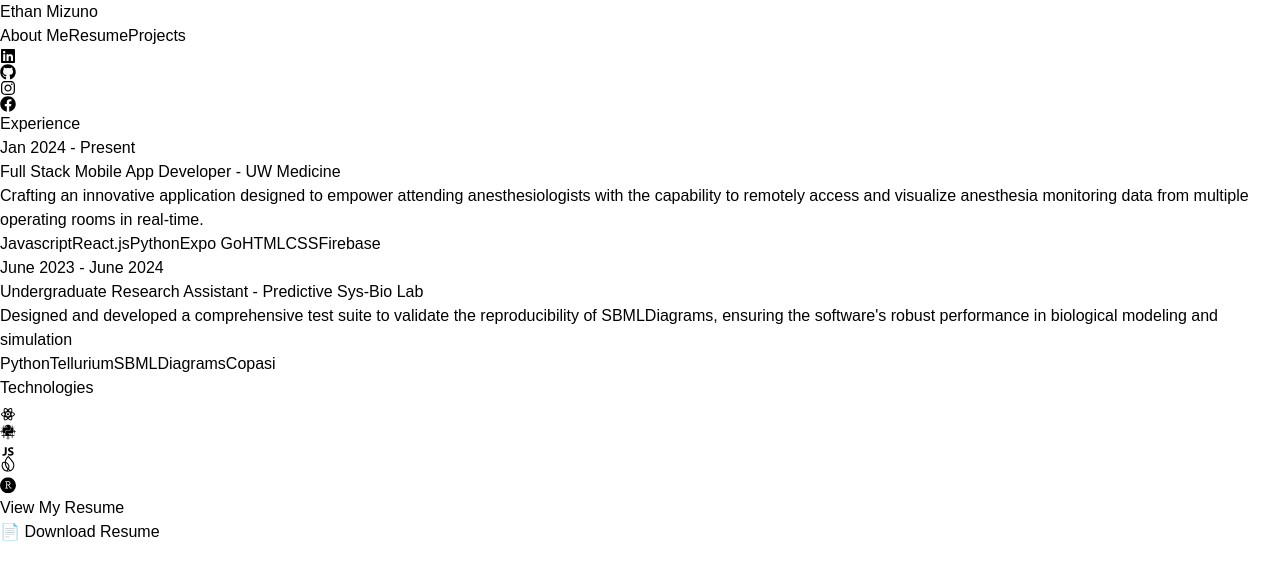
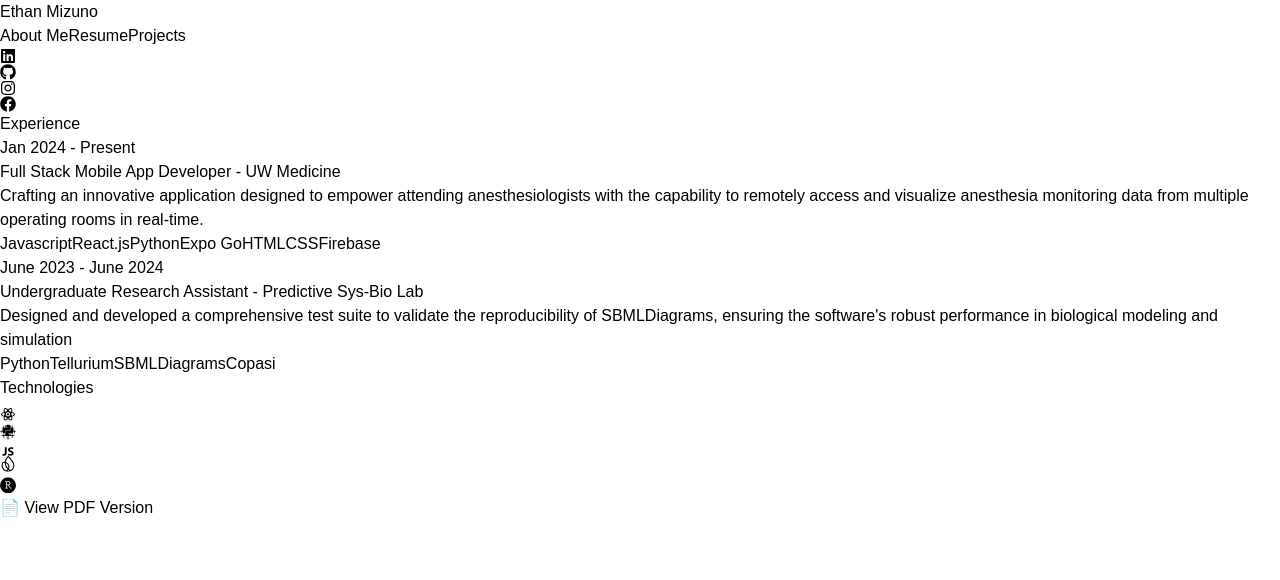
Before and after one commit to ethanmizuno16/Personal-Portfolio, a React (Vite) app: page /resume in a window 1280 px wide. Shown: the top 580 px of the page. Built offline with nearby package versions, Linux system fonts and the light colour scheme; a web font is replaced by a local one.

Commit message:
added resume pdf to page

```diff
--- a/src/components/Resume.jsx
+++ b/src/components/Resume.jsx
@@ -7,14 +7,13 @@ const Resume = () => {
       <Experience />
       <Technologies />
       <div className="text-center mt-10">
-        <h2 className="text-2xl font-bold">View My Resume</h2>
         <a
-          href="/documents/resume.pdf"
+          href="/Ethan Mizuno Resume January 2025.pdf"
           target="_blank"
           rel="noopener noreferrer"
-          className="text-blue-600 hover:underline"
+          className="text-2xl font-bold text-gray-800 hover:bg-gradient-to-r from-pink-500 via-gray-700 to-purple-600 hover:bg-clip-text hover:text-transparent transition duration-300"
         >
-          📄 Download Resume
+          📄 View PDF Version
         </a>
       </div>
     </div>
--- a/src/constants/Index.js
+++ b/src/constants/Index.js
@@ -10,7 +10,7 @@ export const ABOUT_TEXT = `My name is Ethan Mizuno. I am 23 years old and grew u
  in software testing and development by working with SBML and Tellurium. Additionally, I was fortunate enough to volunteer
  at Swedish Medical Center under the Cope Health Scholars program where I gained first hand experience in patient care
  while working with other medical professionals. As I look forward, I am taking a gap year before applying to medical school
- andseeking enriching opportunities to gain additional hands-on experience in healthcare settings, further solidifying my
+ and seeking enriching opportunities to gain additional hands-on experience in healthcare settings, further solidifying my
  commitment to a career in medicine while applying my unique skill set to improve patient care and medical
  research.`;
 
```
Also changed, not shown: 1 other file (tests, documents, lock files or other folders).
